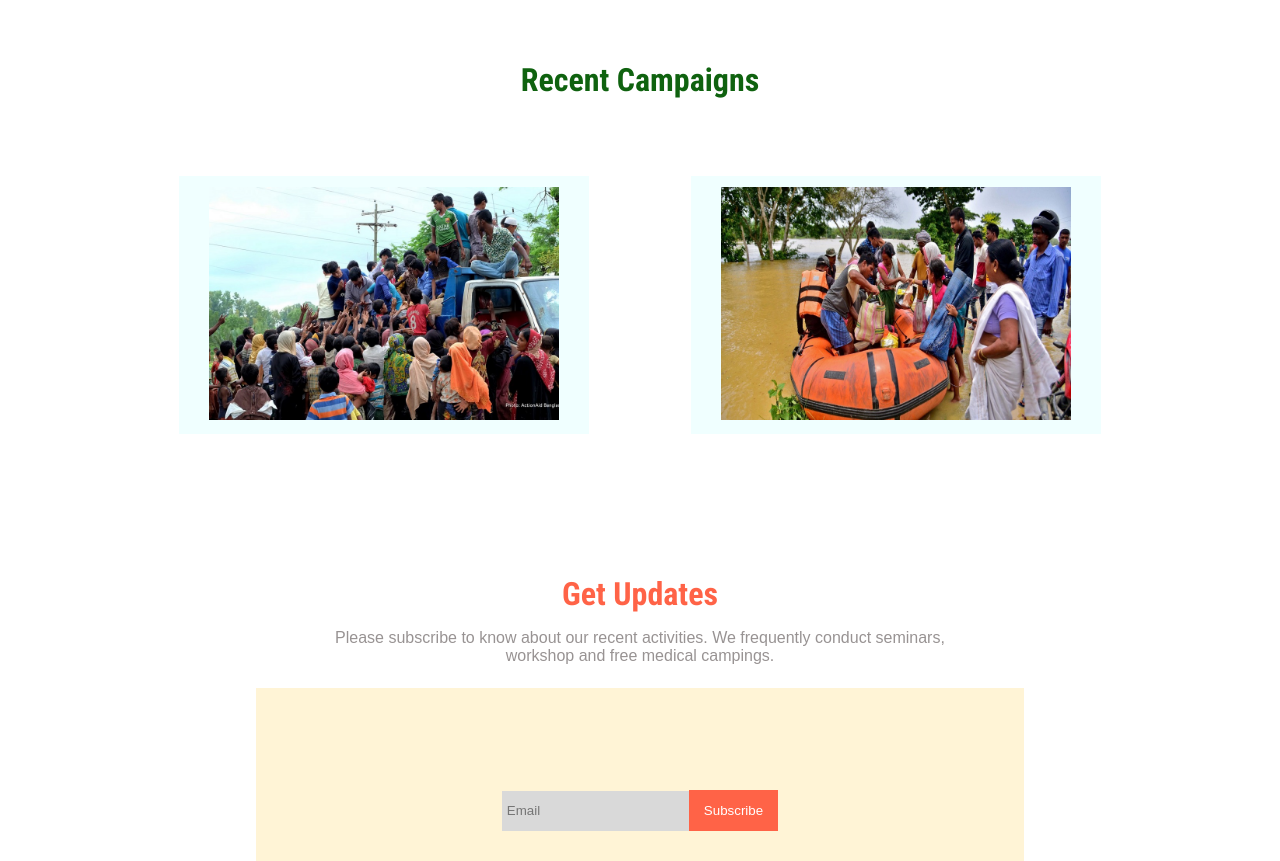
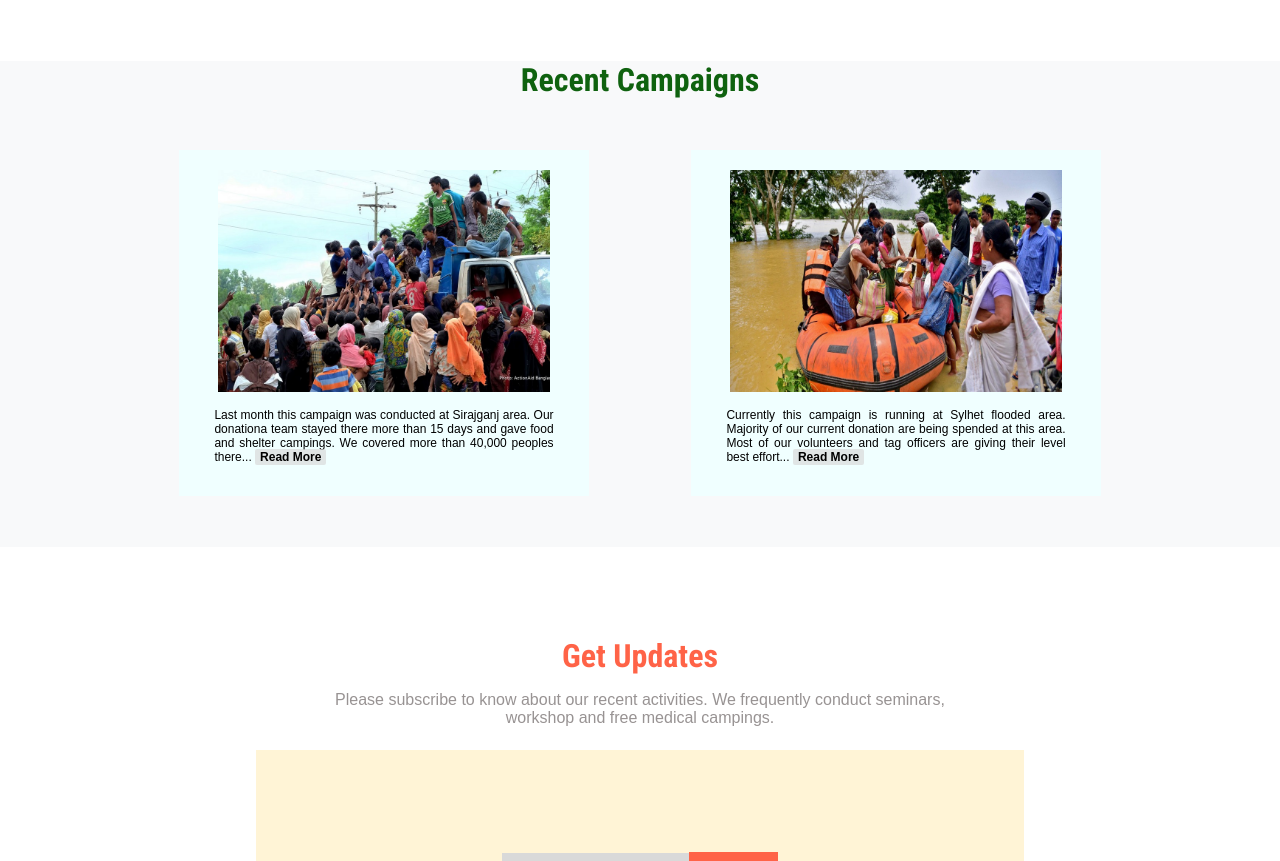
Before and after one commit to atique-atq/donate-now, a plain HTML site: page index.html in a window 1280 px wide. Shown: the part 1276-2137 px from the top of the page. Drawn offline with Linux system fonts and the light colour scheme.

Commit message:
added campagn items

```diff
--- a/css/style.css
+++ b/css/style.css
@@ -145,17 +145,19 @@ body{
 }
 
 #recent-campaigns{
- text-align: center;
- margin-top: 5%;
+    background-color: rgb(248, 249, 250);
+    text-align: center;
+    margin-top: 5%;
 }
 
 #recent-campaigns h1{
+    margin-bottom: 0;
     font-size: 2.0rem;
     color: rgb(15, 98, 15);
 }
 
 #campaign-container{
-    margin: 2% 10%;
+    margin: 0% 10%;
     justify-content: center;
     display: flex;
     width: 80%
@@ -163,13 +165,27 @@ body{
 
 .campaign-item{
     margin: 5%;
-    padding: 1%;
-    width: 40%;
+    padding: 2%;
+    width: 60%;
     background-color: #f0ffff;
 }
 
 .campaign-item img{
     width: 90%;
+}
+
+.campaign-item p{
+    font-size: 12px;
+    padding: 0% 4%;
+    font-family: sans-serif;
+    text-align: justify;
+}
+
+.read-more{
+    font-weight: 700;
+    background-color: hsla(0, 0%, 85%, 0.687);
+    padding: 1px 5px;
+    border-radius: 2px;
 }
 
 #update-section{
--- a/index.html
+++ b/index.html
@@ -85,13 +85,25 @@
 
     <section id="recent-campaigns">
         <h1>Recent Campaigns</h1>
+        <div>
+
+        </div>
         <div id="campaign-container">
             <div class="campaign-item">
                 <img src="images/campaigns/donation2.jpg" alt="">
+                <p>Last month this campaign was conducted at Sirajganj area. Our donationa team stayed there more
+                    than 15 days and gave food and shelter campings. We covered more than 40,000 peoples there... <span
+                        class="read-more">Read
+                        More</span> </p>
             </div>
 
             <div class="campaign-item">
                 <img src="images/campaigns/donation5.jpg" alt="">
+                <p>Currently this campaign is running at Sylhet flooded area. Majority of our current donation are being
+                    spended at this area. Most of our volunteers and tag officers are giving their level best effort...
+                    <span class="read-more">Read
+                        More</span>
+                </p>
             </div>
 
         </div>
```
